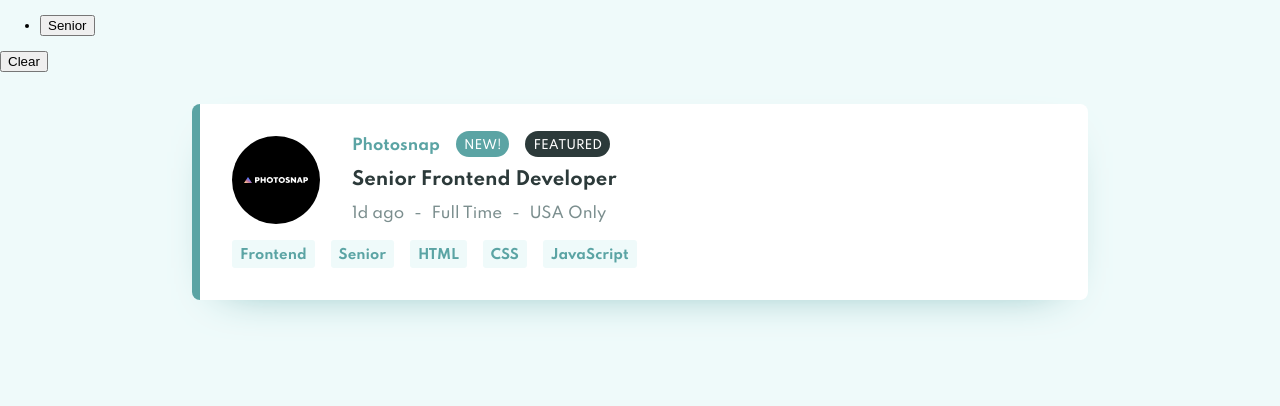
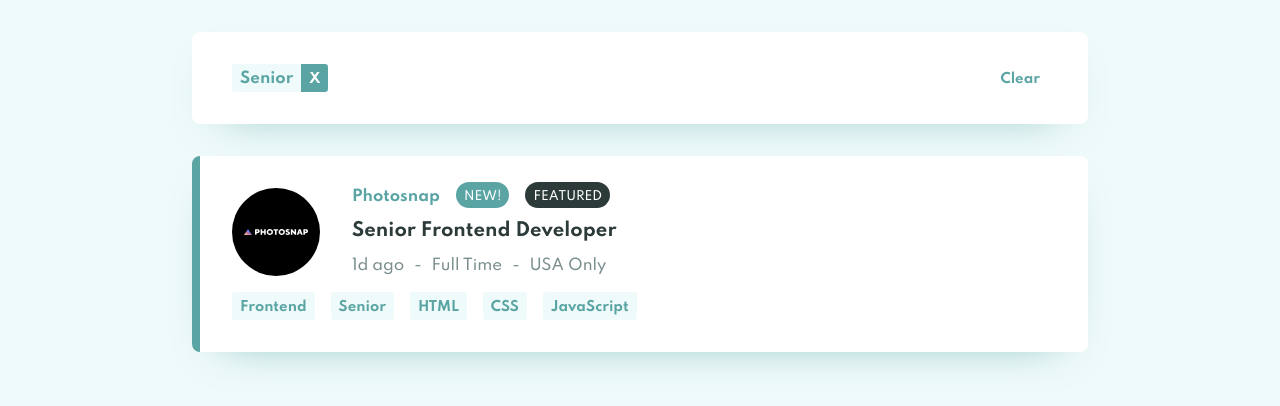
Before and after one commit to simoneclr/fm-jobs-listings, a React (Create React App) app: page / in a window 1280 px wide. Both pictures are taken after a click on the button "Senior". Shown: the top 406 px of the page. Built offline with nearby package versions, Linux system fonts and the light colour scheme.

Commit message:
Add styiling to filters menu

```diff
--- a/src/components/JobFilters.js
+++ b/src/components/JobFilters.js
@@ -8,27 +8,28 @@ function JobsFilters(props) {
 		if (e.target.id === "clear-filters") {
 			props.clearFilters()
 		} else {
-			props.removeFilter(e.target.innerHTML)
+			props.removeFilter(e.target.value)
 		}
 	}
 
-	return (
-		<div className="filters-menu">
-			<ul className="active-filters">
+	return props.filters.length > 0 && (
+		/*
+			If there's at least one active filter, display clear button
+			JS evaluates the first expression, if it's true, it evaluates the second
+			(which displays the button), otherwise the second is ignored (i.e. the button is not displayed)
+		*/
+
+		<div className="card filters-menu">
+			<ul className="tag-list active-filters">
 				{props.filters.map((f, i) =>
 					<li key={i}>
-						<button onClick={handleClick}>{f}</button>
+						<div className="tag filter-tag">
+							{f}<button onClick={handleClick} value={f} className="filter-button-remove">X</button>
+						</div>
 					</li>)}
 			</ul>
 
-			{/*
-				If there's at least one active filter, display clear button
-				JS evaluates the first expression, if it's true, it evaluates the second
-				(which displays the button), otherwise the second is ignored (i.e. the button is not displayed)
-			*/}
-			{props.filters.length > 0 && (
-				<button onClick={handleClick} id="clear-filters">Clear</button>
-			)}
+			<button onClick={handleClick} id="clear-filters">Clear</button>
 		</div>
 	)
 }
--- a/src/components/JobListing.js
+++ b/src/components/JobListing.js
@@ -7,7 +7,7 @@ function JobListing(props) {
 	let currentJob = props.job
 
 	return (
-		<div className={"job-listing" + (currentJob.new ? " new" : "") +
+		<div className={"card job-listing" + (currentJob.new ? " new" : "") +
 		(currentJob.featured ? " featured" : "")}>
 			<div className="logo">
 				<img src={currentJob.logo} alt={currentJob.company + "'s logo"} />
--- a/src/components/JobTags.js
+++ b/src/components/JobTags.js
@@ -9,10 +9,10 @@ function JobTags(props) {
 	}
 
 	return (
-		<ul className="tags">
+		<ul className="tag-list job-tags">
 			{props.tags.map((t, i) =>
 				<li key={i}>
-					<button className="tag-button" onClick={handleTagClick}>{t}</button>
+					<button className="tag job-tag-button" onClick={handleTagClick}>{t}</button>
 				</li>
 			)}
 		</ul>
--- a/src/style.css
+++ b/src/style.css
@@ -28,15 +28,100 @@ body {
 	margin: 0;
 }
 
-/* JobListing COMPONENT */
-.job-listing {
+.card {
 	background-color: white;
 	width: 70%;
 	padding: 2rem;
 	margin: 2rem auto;
 	border-radius: .5rem;
 	box-shadow: 0 1rem 3rem -2rem var(--desaturated-dark-cyan);
+}
 
+.tag-list {
+	list-style: none;
+	padding: 0;
+	margin: 0;
+
+	display: flex;
+	flex-wrap: wrap;
+	justify-content: flex-start;
+	align-items: center;
+	gap: 1rem;
+}
+
+.tag {
+	font-weight: var(--weight-heavy);
+	color: var(--desaturated-dark-cyan);
+	padding: .5rem;
+	padding-bottom: .3rem;
+	background-color: var(--bg-light-grayish-cyan);
+	border-radius: .2rem;
+}
+
+/* JobFilters COMPONENT */
+.filters-menu {
+	/* Makes up for the border present left and right on JobListing components for better alignment*/
+	padding: 2rem 2.5rem;
+
+	display: flex;
+	justify-content: space-between;
+	align-items: center;
+	column-gap: 2rem;
+}
+
+.filter-tag {
+	overflow: hidden;
+	padding: 0;
+	padding-left: .5rem;
+
+	display: flex;
+	justify-content: space-between;
+	align-items: baseline;
+	column-gap: .5rem;
+}
+
+.filter-button-remove {
+	font-family: "Spartan", sans-serif;
+	font-weight: var(--weight-heavy);
+	cursor: pointer;
+	outline: none;
+	border: none;
+	color: white;
+	background-color: var(--desaturated-dark-cyan);
+	padding: .5rem;
+	padding-bottom: .3rem;
+}
+
+.filter-button-remove:hover {
+	background-color: var(--very-dark-grayish-cyan);
+}
+
+.filter-buton-remove:active {
+	opacity: .8;
+}
+
+#clear-filters {
+	font-family: "Spartan", sans-serif;
+	font-weight: var(--weight-heavy);
+	color: var(--desaturated-dark-cyan);
+	padding: .5rem;
+	padding-bottom: .3rem;
+	cursor: pointer;
+	background: none;
+	outline: none;
+	border: none;
+}
+
+#clear-filters:hover {
+	text-decoration: underline;
+}
+
+#clear-filters:active{
+	color: var(--very-dark-grayish-cyan);
+}
+
+/* JobListing COMPONENT */
+.job-listing {
 	border-left: .5rem solid white;
 	border-right: .5rem solid white;
 
@@ -130,40 +215,22 @@ body {
 }
 
 /* JobTags COMPONENT */
-.tags {
-	list-style: none;
-	padding: 0;
-	margin: 0;
-
-	display: flex;
-	flex-wrap: wrap;
-	justify-content: flex-start;
-	align-items: center;
-	gap: 1rem;
-}
-
-.tags > li {
+.job-tags > li {
 	display: block;
 }
 
-.tag-button {
+.job-tag-button {
+	font-family: "Spartan", sans-serif;
 	cursor: pointer;
-	font-family: "Spartan", sans-serif;
-	font-weight: var(--weight-heavy);
-	color: var(--desaturated-dark-cyan);
-	padding: .5rem;
-	padding-bottom: .3rem;
-	background-color: var(--bg-light-grayish-cyan);
 	outline: none;
 	border: none;
-	border-radius: .2rem;
 }
 
-.tag-button:hover {
+.job-tag-button:hover {
 	color: white;
 	background-color: var(--desaturated-dark-cyan);
 }
 
-.tag-button:active {
+.job-tag-button:active {
 	opacity: .8;
 }
```
